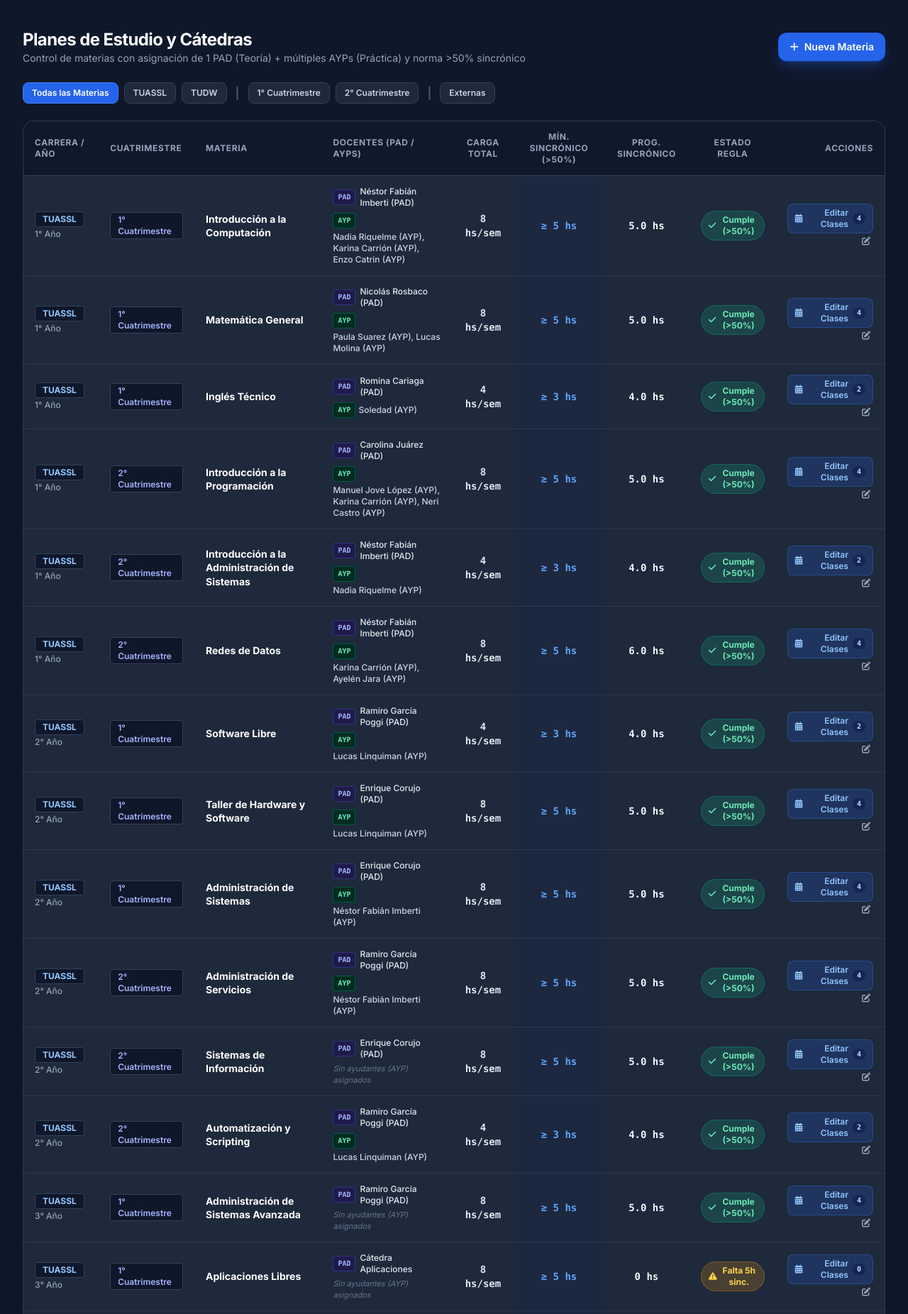
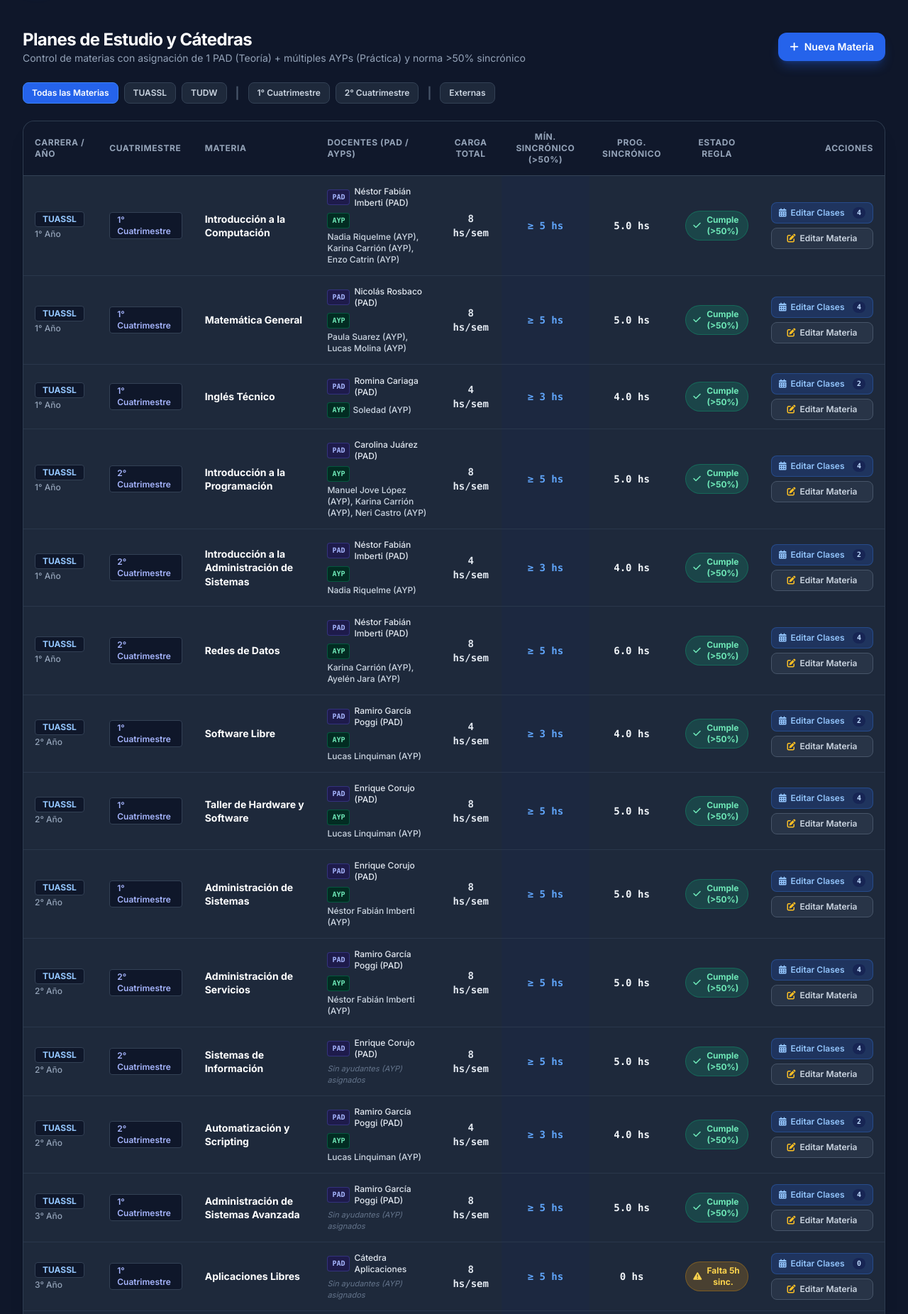
Before and after one commit to niunmango/SistemaHorarios, a Flask app: page /materias in a window 1280 px wide; the page is wider, and only the part inside the window is pictured. Shown: the part 73-1925 px from the top of that part at 71% size. Run offline with Flask 3, Linux system fonts and the light colour scheme; a user stored in the database is signed in; some libraries are stand-ins or nearby versions.

Commit message:
style(materias): convertir enlace de edicion en boton 'Editar Materia' con igual ancho

```diff
--- a/app/templates/materias.html
+++ b/app/templates/materias.html
@@ -132,13 +132,16 @@
                         {% endif %}
 
                         {% if current_user.is_gestor %}
-                        <td class="py-3.5 px-4 text-right space-x-2">
-                            <a href="{{ url_for('main.materia_clases', id=asig.id) }}" class="px-2.5 py-1 bg-blue-600/20 hover:bg-blue-600 text-blue-300 hover:text-white font-semibold text-xs rounded-lg border border-blue-500/30 inline-flex items-center gap-1.5 transition-all" title="Ver, editar o agregar clases a esta materia">
-                                <i class="fa-solid fa-calendar-days"></i> Editar Clases <span class="px-1.5 py-0.2 bg-blue-950 text-blue-200 rounded-full font-mono text-[10px]">{{ asig.bloques_horarios|length }}</span>
-                            </a>
-                            <a href="{{ url_for('main.editar_materia', id=asig.id) }}" class="text-xs text-slate-400 hover:text-slate-200 font-semibold p-1 hover:bg-slate-700/50 rounded" title="Editar datos materia">
-                                <i class="fa-solid fa-pen-to-square"></i>
-                            </a>
+                        <td class="py-3 px-4 text-right">
+                            <div class="flex flex-col items-end gap-1.5 w-36 ml-auto">
+                                <a href="{{ url_for('main.materia_clases', id=asig.id) }}" class="w-full px-2.5 py-1.5 bg-blue-600/20 hover:bg-blue-600 text-blue-300 hover:text-white font-semibold text-xs rounded-lg border border-blue-500/30 flex items-center justify-between transition-all" title="Ver, editar o agregar clases a esta materia">
+                                    <span class="flex items-center gap-1.5"><i class="fa-solid fa-calendar-days"></i> Editar Clases</span>
+                                    <span class="px-1.5 py-0.2 bg-blue-950 text-blue-200 rounded-full font-mono text-[10px]">{{ asig.bloques_horarios|length }}</span>
+                                </a>
+                                <a href="{{ url_for('main.editar_materia', id=asig.id) }}" class="w-full px-2.5 py-1.5 bg-slate-700/50 hover:bg-slate-600 text-slate-300 hover:text-white font-semibold text-xs rounded-lg border border-slate-600 flex items-center justify-center gap-1.5 transition-all" title="Editar datos principales de esta materia">
+                                    <i class="fa-solid fa-pen-to-square text-amber-400"></i> Editar Materia
+                                </a>
+                            </div>
                         </td>
                         {% endif %}
 
```
